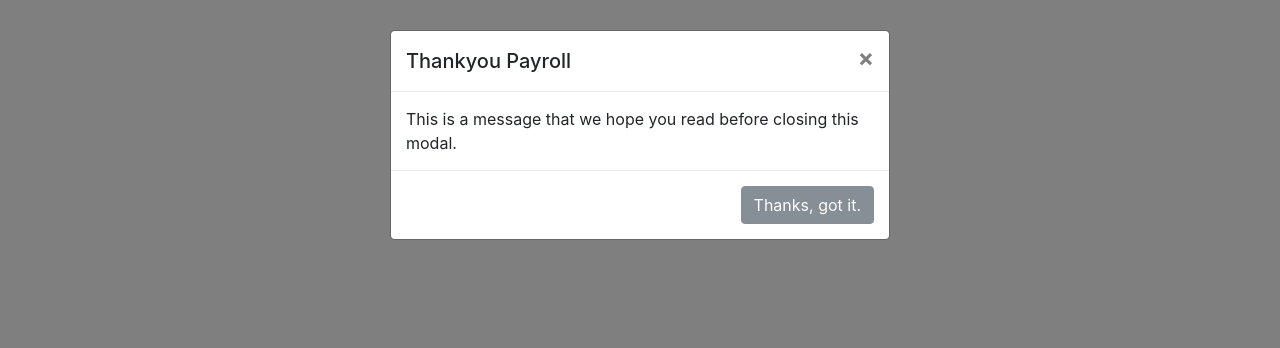
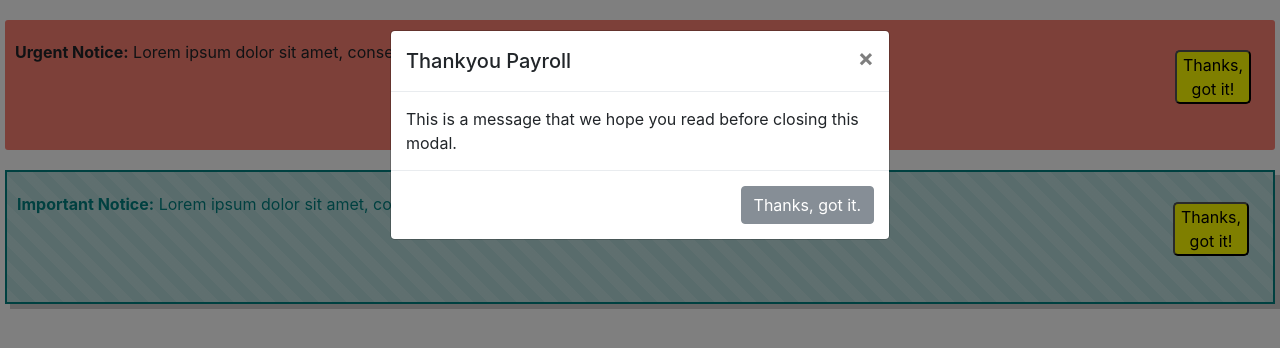
Before and after one commit to janie-t/typmodal, a plain HTML site: page index.html in a window 1280 px wide. Drawn offline with nearby package versions, Linux system fonts and the light colour scheme.

Commit message:
alert boxes done

```diff
--- a/index.html
+++ b/index.html
@@ -18,6 +18,8 @@
     </script>
 
     <link rel="stylesheet" href="https://maxcdn.bootstrapcdn.com/bootstrap/4.0.0-beta.2/css/bootstrap.min.css" integrity="sha384-PsH8R72JQ3SOdhVi3uxftmaW6Vc51MKb0q5P2rRUpPvrszuE4W1povHYgTpBfshb" crossorigin="anonymous">
+
+    <link rel="stylesheet" href="./styles.css" />
 
   </head>
 
@@ -43,6 +45,19 @@
       </div>
     </div>
 
+    <!-- Alert Box Important-->
+    <div class="box warning fade-in" >
+      <div class="closeArea" id="warning"><p class="copyRight"><button>Thanks, got it!</button></p></div>
+      <div class="copyArea"><p><strong>Urgent Notice:</strong> Lorem ipsum dolor sit amet, consectetur adipisicing elit. Laudantium, commodi.</p></div>
+    </div>
+
+    <!-- Alert Box Not so important-->
+
+    <div class="box specialOffer fade-in" >
+      <div class="closeArea" id="specialOffer"><p class="copyRight"><button>Thanks, got it!</button></p></div>
+      <div class="copyArea"><p><strong>Important Notice:</strong> Lorem ipsum dolor sit amet, consectetur adipisicing elit. Laudantium, commodi.</p></div>
+    </div>
+
 
 
   </body>
--- /dev/null
+++ b/styles.css
@@ -0,0 +1,92 @@
+.copyRight {
+  text-align: right;
+}
+.box {
+  max-width: 100%;
+  padding: 0px 10px;
+  overflow: auto;
+  margin: 20px 5px;
+}
+.copyArea {
+  max-width: 850px;
+  float: none;
+  display:block;
+  overflow: hidden;
+}
+.copyArea p {
+  margin-top: 20px;
+}
+.closeArea {
+  width: 60px;
+  float: right;
+  padding: 30px;
+  margin-right: 60px;
+}
+button {
+  cursor: pointer;
+  border-radius: 5px;
+  background-color: yellow;
+}
+/* Fade in animation */
+/* Keyframes for the fade-in */
+@-webkit-keyframes fadeIn { from { opacity:0; } to { opacity:1; } }
+@-moz-keyframes fadeIn { from { opacity:0; } to { opacity:1; } }
+@keyframes fadeIn { from { opacity:0; } to { opacity:1; } }
+
+.fade-in {
+  opacity:0;
+  opacity: 1 \9; /*just in case ie*/
+  -webkit-animation:fadeIn ease-in 2;
+  -moz-animation:fadeIn ease-in 2;
+  animation:fadeIn ease-in 2;
+
+  -webkit-animation-fill-mode:forwards;
+  -moz-animation-fill-mode:forwards;
+  animation-fill-mode:forwards;
+
+  -webkit-animation-duration:2s;
+  -moz-animation-duration:2s;
+  animation-duration:2s;
+}
+
+/* Unique Box Styles */
+.warning {
+  background:salmon;
+  border-radius: 3px;
+}
+/*.weather {
+  background: skyblue;
+}
+.newsletter{
+  background:turquoise;
+  border-top:5px solid #2A9489;
+  border-radius: 5px;
+  color: #2A9489;
+}
+.hours {
+  background:lightgrey;
+  border:1px solid #ccc;
+  border-radius: 3px;
+}*/
+.specialOffer {
+  background: repeating-linear-gradient(45deg, rgba(0,128,128,.25), rgba(0,128,128,.25) 10px, rgba(0,128,128,.3) 10px, rgba(0,128,128,.3) 20px);
+  box-shadow: 5px 5px 0 rgba(0,0,0,.2);
+  border: 2px solid #008080;
+  color:#008080;
+}
+
+
+
+/* Rules for sizing the icon. */
+.material-icons.md-18 { font-size: 18px; }
+.material-icons.md-24 { font-size: 24px; }
+.material-icons.md-36 { font-size: 36px; }
+.material-icons.md-48 { font-size: 48px; }
+
+/* Rules for using icons as black on a light background. */
+.material-icons.md-dark { color: rgba(0, 0, 0, 0.34); }
+.material-icons.md-dark.md-inactive { color: rgba(0, 0, 0, 0.26); }
+
+/* Rules for using icons as white on a dark background. */
+.material-icons.md-light { color: rgba(255, 255, 255, .6); }
+.material-icons.md-light.md-inactive { color: rgba(255, 255, 255, 0.3); }
```
